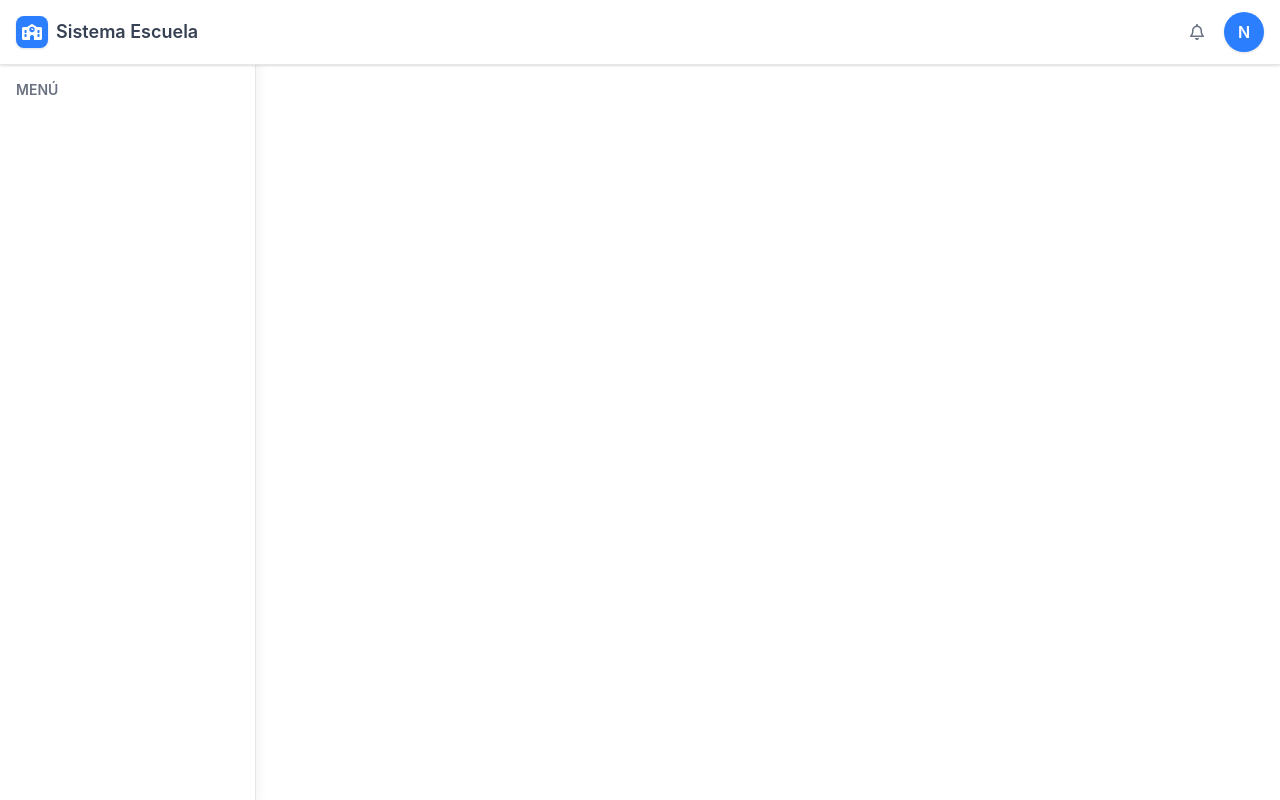
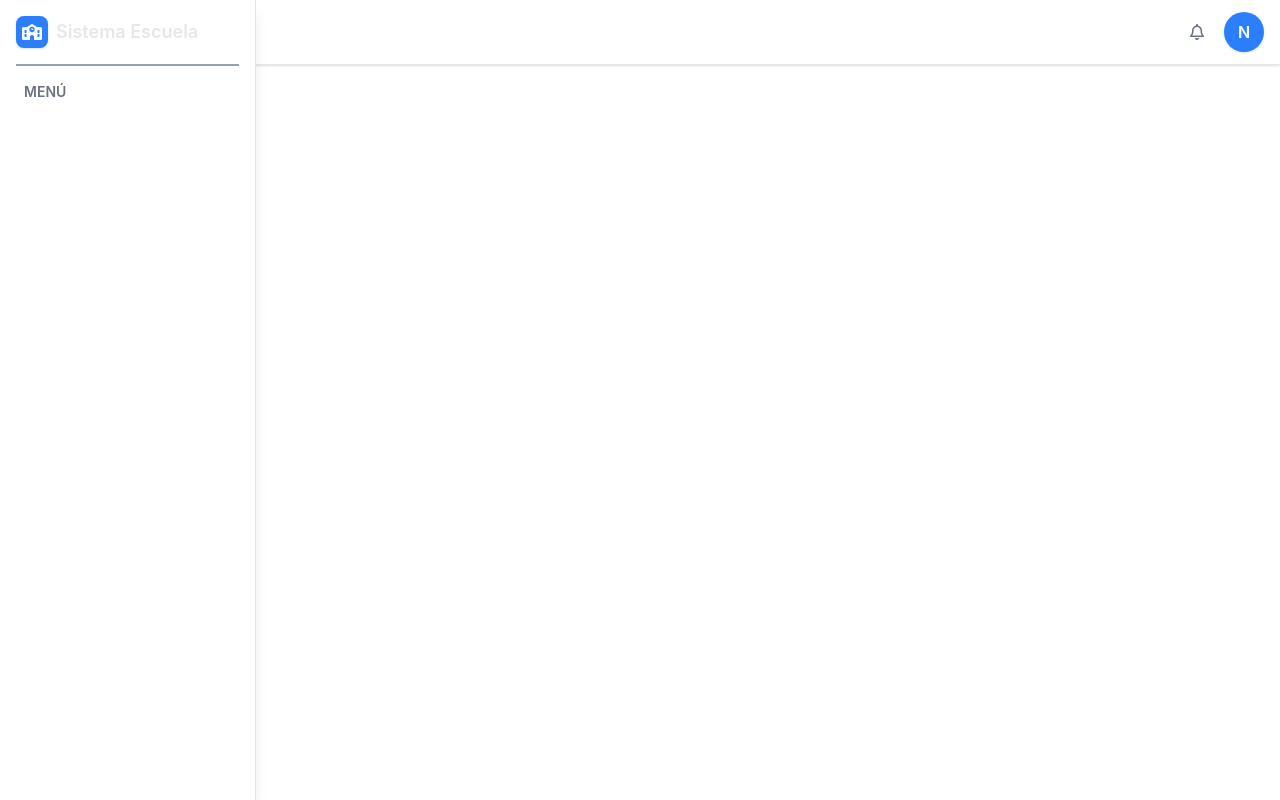
Before and after one commit to diego939/sistema-escuela-frontend-angular, an Angular app: page /pages in a window 1280 px wide. Built offline with nearby package versions, Linux system fonts and the light colour scheme; sample sign-in values are in the browser's storage.

Commit message:
fix change ui navbar and sidebar

```diff
--- a/src/app/layout/main-layout/main-layout.component.html
+++ b/src/app/layout/main-layout/main-layout.component.html
@@ -1,8 +1,8 @@
+<!-- SIDEBAR -->
+<app-sidebar></app-sidebar>
+
 <!-- NAVBAR -->
 <app-navbar></app-navbar>
-
-<!-- SIDEBAR -->
-<app-sidebar></app-sidebar>
 
 <!-- CONTENIDO -->
 <div class="pt-16 sm:ml-64 p-4 transition-all duration-300">
--- a/src/app/layout/navbar/navbar.component.html
+++ b/src/app/layout/navbar/navbar.component.html
@@ -11,17 +11,10 @@
         class="p-2 rounded-lg hover:bg-gray-200 transition sm:hidden">
         <i class="fa-solid fa-bars text-gray-600"></i>
       </button>
-
-      <!-- LOGO / TITULO -->
-      <div class="flex items-center gap-2">
-        <div class="w-8 h-8 flex items-center justify-center rounded bg-blue-500 text-white shadow-sm">
-          <i class="fa-solid fa-school"></i>
-        </div>
-
-        <span class="font-semibold text-lg text-gray-700">
-          Sistema Escuela
-        </span>
-      </div>
+      <!-- LOGO -->
+      <h1 class="uppercase sm:hidden text-sm font-semibold text-gray-500">
+        Menú
+      </h1>
 
     </div>
 
--- a/src/app/layout/sidebar/sidebar.component.html
+++ b/src/app/layout/sidebar/sidebar.component.html
@@ -1,6 +1,6 @@
 <!-- SIDEBAR -->
 <div
-  class="fixed top-0 left-0 z-40 w-64 h-full bg-white dark:bg-gray-800 border-r border-gray-200 dark:border-gray-700 pt-16 shadow-lg transition-transform duration-300
+  class="fixed top-0 left-0 z-60 w-64 h-full bg-white dark:bg-gray-800 border-r border-gray-200 dark:border-gray-700 pt-4 shadow-lg transition-transform duration-300
 
   -translate-x-full   <!-- 👈 oculto por defecto (mobile) -->
   sm:translate-x-0    <!-- 👈 visible SIEMPRE en desktop -->
@@ -10,15 +10,32 @@
 >
 
   <!-- Header -->
-  <div class="px-4 mb-4 mt-4">
-    <h3 class="text-sm font-semibold text-gray-500 uppercase dark:text-gray-400">
-      Menú
-    </h3>
+  <div class="px-4 mb-4">
+    <!-- LOGO / TITULO -->
+      <div class="flex items-center gap-2">
+        <div class="w-8 h-8 flex items-center justify-center rounded bg-blue-500 text-white shadow-sm">
+          <i class="fa-solid fa-school"></i>
+        </div>
+
+        <span class="font-semibold text-lg text-gray-200">
+          Sistema Escuela
+        </span>
+      </div>
+      <hr class="border border-gray-400 mb-4 mt-4">
   </div>
 
+  <div class="flex items-center justify-between ml-6 mb-2 mr-6">
+  <h1 class="text-sm font-semibold text-gray-500 uppercase dark:text-gray-400">
+    Menú
+  </h1>
+
+  <button class="text-gray-500 hover:text-red-500 sm:hidden"
+          (click)="closeAll()">
+    <i class="fa-solid fa-x"></i>
+  </button>
+</div>
   <!-- Menu -->
-  <ul class="px-3 space-y-1">
-
+  <ul class="px-3 space-y-2">
     <li *ngFor="let menu of menus">
       <a
         [routerLink]="menu.menuUrl"
```
